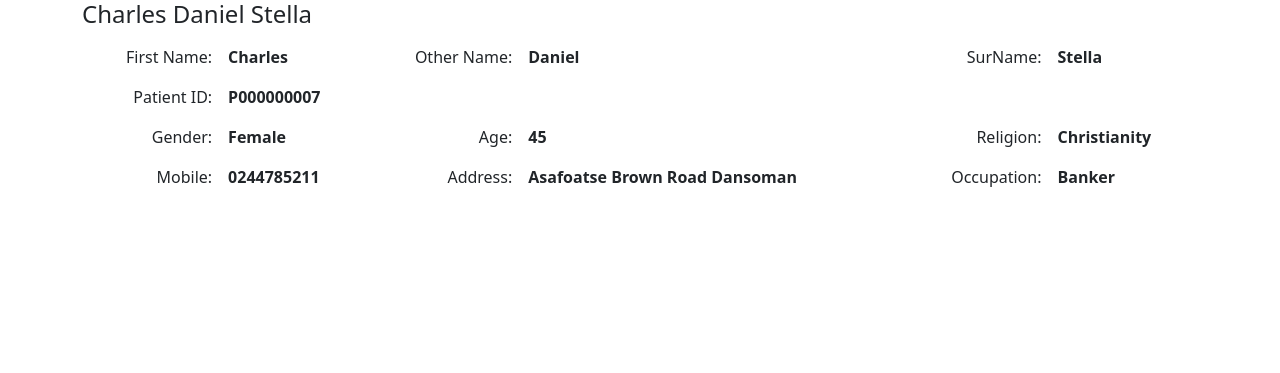
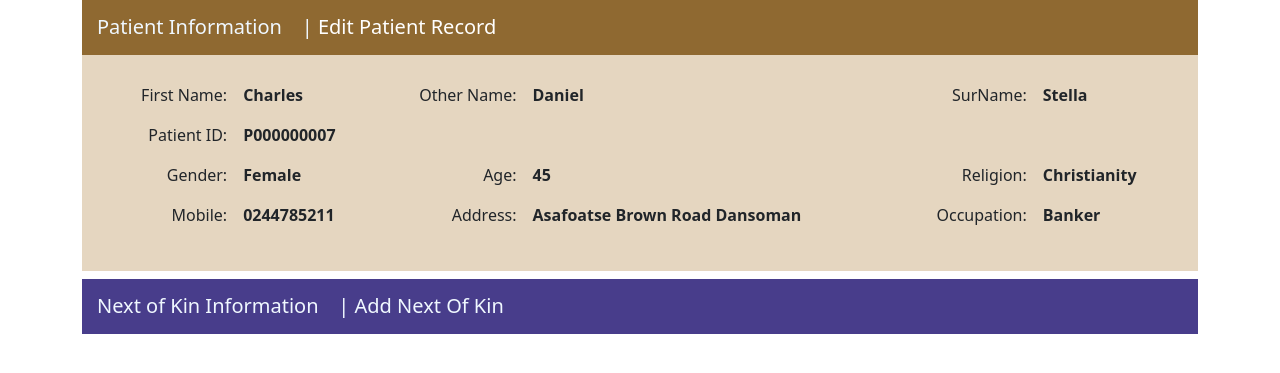
Before and after one commit to QuameOphory/HMS, a Django app: a page that uses templates/extras/base.html in a window 1280 px wide. Shown: the top 373 px of the page. Run offline with Django 4.2, Linux system fonts and the light colour scheme; data comes from the database, SQL or seed files in the repository; both versions use the stored data as it was after the commit.

Commit message:
add update of patient

```diff
--- a/records/models.py
+++ b/records/models.py
@@ -2,6 +2,7 @@ from django.db import models
 from django.utils.translation import gettext_lazy as _
 import helpers
 import datetime
+from django.urls import reverse
 # Create your models here.
 
 LENGTH = 9
@@ -182,6 +183,9 @@ class Patient(models.Model):
     def getAge(self):
         return helpers.calculateAge(self.BirthDate)
 
+    def get_absolute_url(self):
+        return reverse('patient_detail', kwargs={'patient_id': self.PatientID})
+
 
 
 class PatientRank(models.Model):
--- a/records/urls.py
+++ b/records/urls.py
@@ -5,5 +5,6 @@ urlpatterns = [
     path('add/', views.PatientCreateView.as_view(), name='patient_add'),
     path('all/', views.PatientListView.as_view(), name='patient_list'),
     path('<patient_id>/', views.PatientDetailView.as_view(), name='patient_detail'),
+    path('<patient_id>/edit', views.PatientUpdateView.as_view(), name='patient_edit'),
 
 ]
--- a/records/views.py
+++ b/records/views.py
@@ -4,6 +4,7 @@ from django.views.generic import (
     CreateView,
     ListView,
     DetailView,
+    UpdateView
 )
 from .forms import PatientForm
 from django.contrib import messages
@@ -37,3 +38,11 @@ class PatientDetailView(DetailView):
         patient_id = self.kwargs['patient_id']
         self.object = Patient.objects.get(PatientID=patient_id)
         return self.object
+
+class PatientUpdateView(UpdateView):
+    form_class = PatientForm
+    template_name = 'records/patient_add.html'
+
+    def get_object(self):
+        self.object = Patient.objects.get(PatientID = self.kwargs['patient_id'])
+        return self.object
--- /dev/null
+++ b/static/records/main.css
@@ -0,0 +1,32 @@
+#patient-info {
+    background-color: rgb(229, 214, 192);
+    padding: 20px;
+}
+
+#patient-info-title {
+    background-color: rgb(143, 105, 49);
+    padding: 15px;
+    color: aliceblue;
+}
+
+h5 {
+    margin-bottom: 0px;
+}
+#nextofkin-info-title {
+    background-color: darkslateblue;
+    color: aliceblue;
+    padding: 15px;
+}
+
+#nextofkin-info {
+    background-color: rgb(211, 207, 243);
+}
+
+a#edit-patient {
+    color: white;
+    text-decoration: none;
+}
+
+a#edit-patient:hover {
+    color: pink;
+}
--- a/templates/extras/base.html
+++ b/templates/extras/base.html
@@ -1,3 +1,4 @@
+{% load static %}
 <!DOCTYPE html>
 <html lang="en">
 <head>
@@ -6,6 +7,7 @@
     <meta name="viewport" content="width=device-width, initial-scale=1.0">
     <link href="https://cdn.jsdelivr.net/npm/bootstrap@5.0.2/dist/css/bootstrap.min.css" rel="stylesheet"
     integrity="sha384-EVSTQN3/azprG1Anm3QDgpJLIm9Nao0Yz1ztcQTwFspd3yD65VohhpuuCOmLASjC" crossorigin="anonymous">
+    <link rel="stylesheet" href="{% static 'records/main.css' %}">
     <title> {% block title %}HMS{% endblock title %} </title>
 </head>
 <body>
--- a/templates/records/patient_detail.html
+++ b/templates/records/patient_detail.html
@@ -1,9 +1,12 @@
 {% extends 'extras/base.html' %}
+{% load static %}
 {% block title %} {{patient}} - [{{patient.PatientID}}]{% endblock title %}
 
 {% block content %}
-<h4>{{patient}}</h4>
-
+<div id="patient-info-title">
+    <h5 class="d-inline">Patient Information&nbsp;&nbsp;&nbsp;</h5> <h5 class="d-inline">| <a id="edit-patient" href="{% url 'patient_edit' patient.PatientID %}">Edit Patient Record</a></h5>
+</div>
+<div id="patient-info" class="mb-2">
 <table class="table table-borderless">
     <tbody>
         <tr>
@@ -45,6 +48,34 @@
         </tr>
     </tbody>
 </table>
+</div>
+<div id="nextofkin-info-title">
+    <h5 class="d-inline">Next of Kin Information&nbsp;&nbsp;&nbsp;</h5> <h5 class="d-inline">| Add Next Of Kin</h5>
+</div>
 
+{% if patient.nextofkin_set.all %}
+    <div id="nextofkin-info">
+        <table class="table table-borderless">
+            <thead>
+                <tr>
+                    <th>#</th>
+                    <th>Name of Next of Kin</th>
+                    <th>Relation to Patient</th>
+                    <th>Address</th>
+                </tr>
+            </thead>
+            <tbody>
+                {% for nextofkin in patient.nextofkin_set.all %}
+                    <tr>
+                        <td>{{forloop.counter}}</td>
+                        <td>{{nextofkin.NextOfKinName}}</td>
+                        <td>{{nextofkin.RelationTypeID}}</td>
+                        <td>{{nextofkin.ContactAddress}}</td>
+                    </tr>
+                {% endfor %}
+            </tbody>
+        </table>
+    </div>
+{% endif %}
 
 {% endblock content %}
```
Also changed, not shown: HealthPro/settings.py (+12 -3 lines), db.sqlite3.
